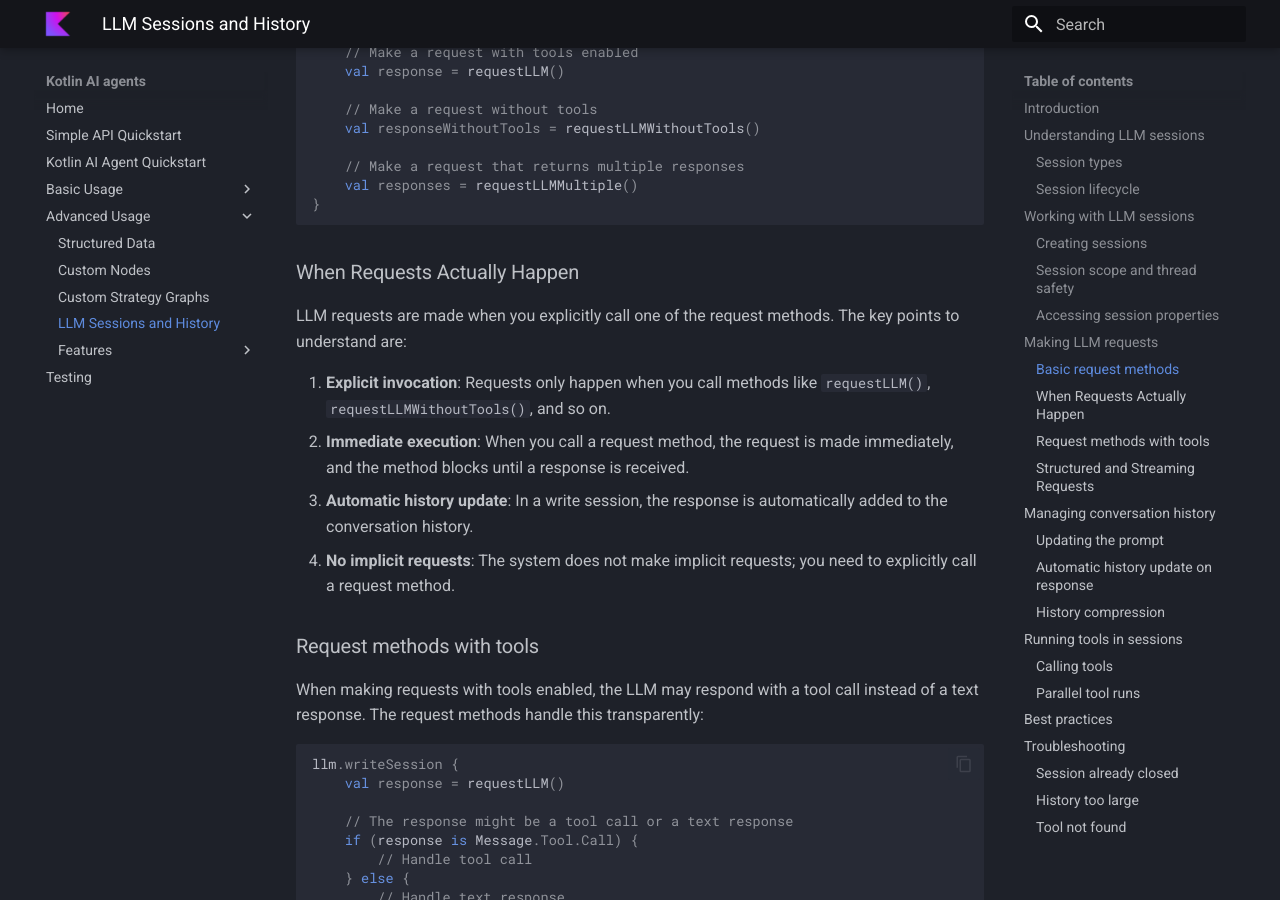
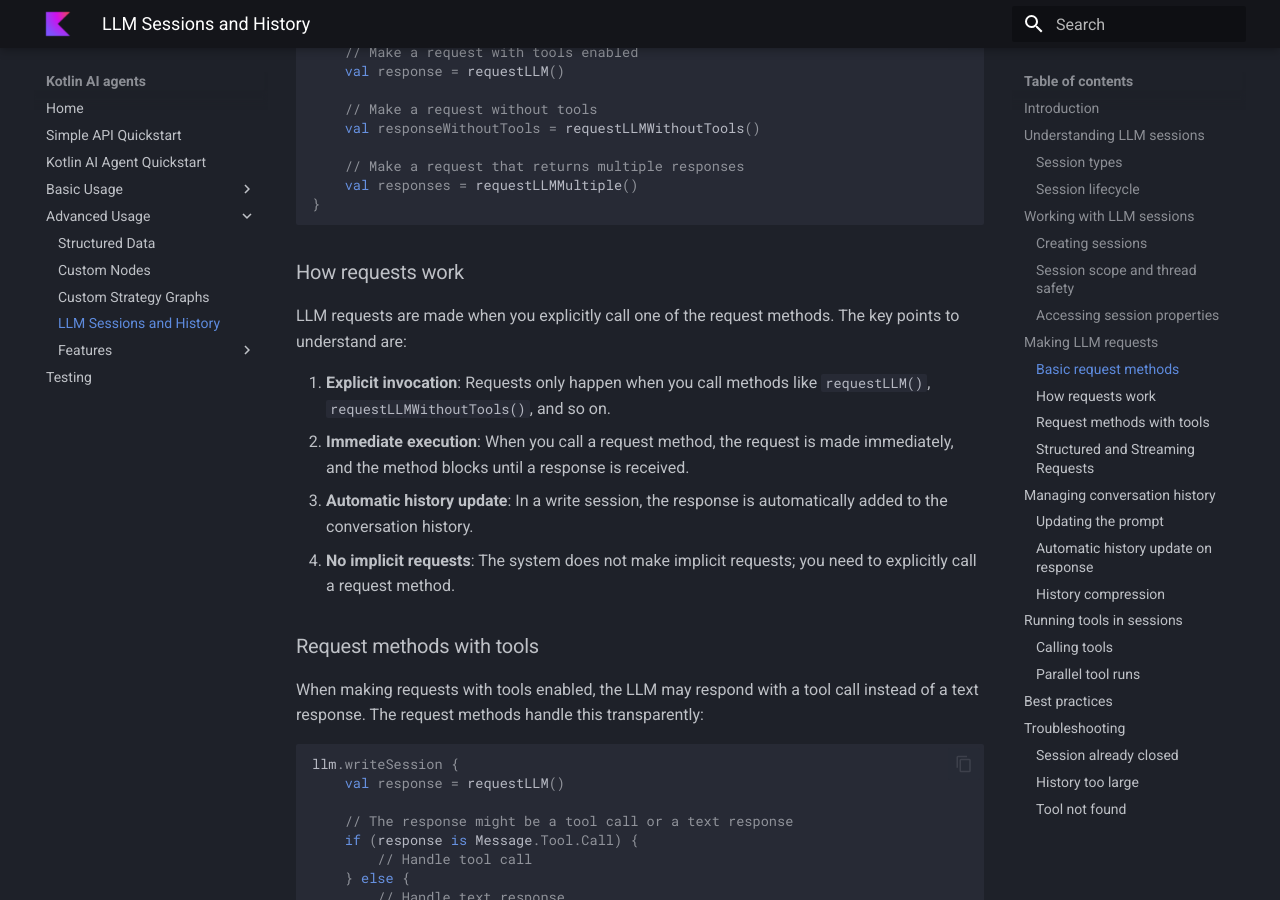
Before and after one commit to JetBrains/koog-docs, an MkDocs documentation site: the page built from docs/sessions.md, in a window 1280 px wide and 900 px high, scrolled down 2969 px. Built offline with MkDocs 1.6.1 and Material for MkDocs 9.7.7, drawn with Linux system fonts in a browser that asks for light colours; part of the change alters nothing that is shown.

````diff
--- a/docs/sessions.md
+++ b/docs/sessions.md
@@ -128,8 +128,7 @@ llm.writeSession {
 }
 ```
 
-[//]: # (TODO: Come up with a better name for the title)
-### When Requests Actually Happen
+### How requests work
 
 LLM requests are made when you explicitly call one of the request methods. The key points to understand are:
 
@@ -257,8 +256,7 @@ llm.writeSession {
 
 You can also use the `nodeLLMCompressHistory` node in a strategy graph to compress history at specific points.
 
-[//]: # (TODO: Add link to the new History compression page)
-For more information about history compression and compression strategies, see [History compression]().
+For more information about history compression and compression strategies, see [History compression](history-compression.md).
 
 ## Running tools in sessions
 
@@ -355,8 +353,7 @@ llm.writeSession {
 }
 ```
 
-[//]: # (TODO: Add link to the new History compression page)
-For more information, see [History compression]()
+For more information, see [History compression](history-compression.md)
 
 ### Tool not found
 
````
